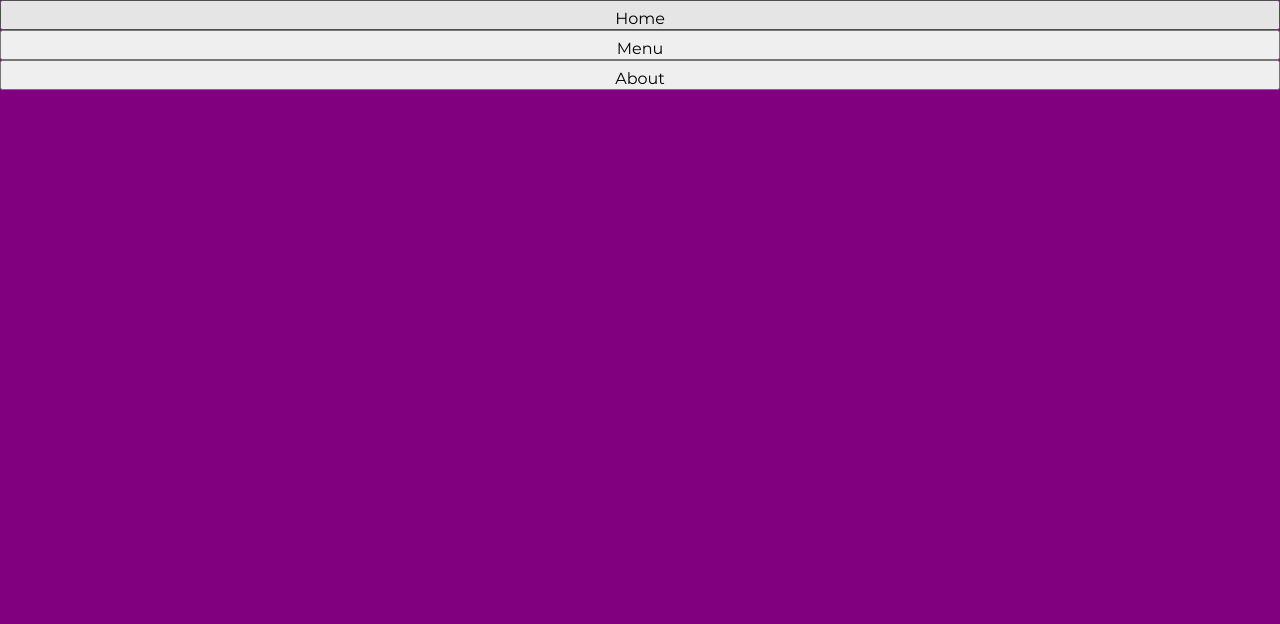
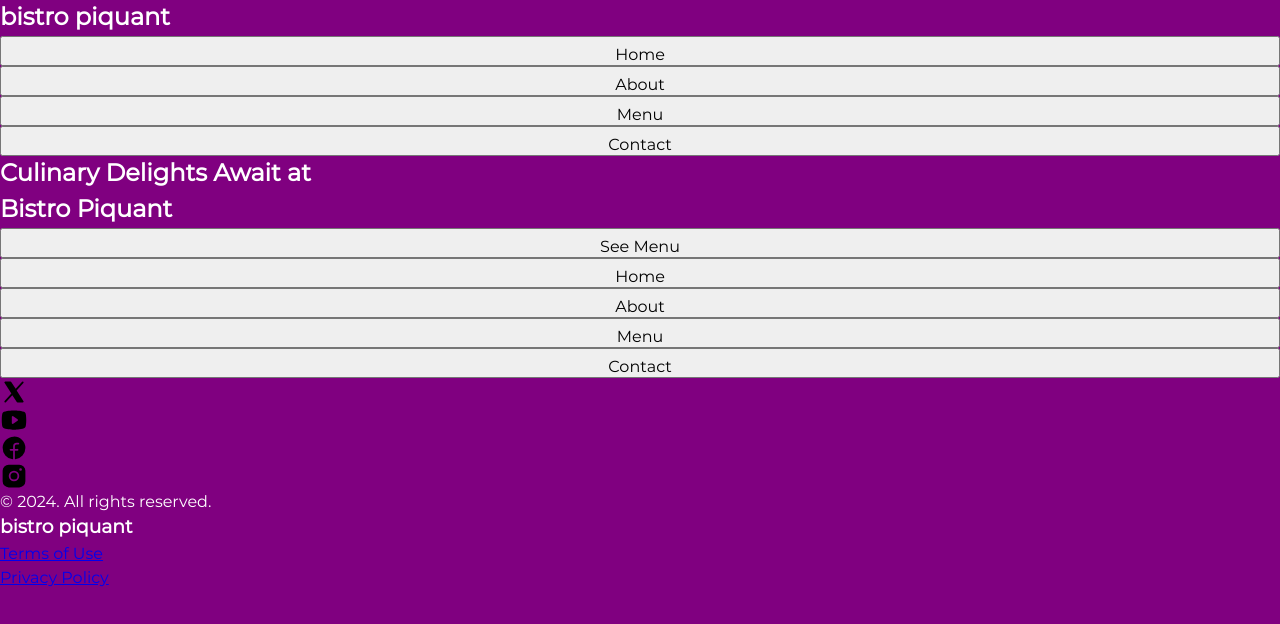
Before and after one commit to EmrahIso/Restaurant-Homepage, a website built with webpack: page src/template.html in a window 1280 px wide. Built offline with nearby package versions, Linux system fonts and the light colour scheme.

Commit message:
Added HTML structure for header and footer

```diff
--- a/src/template.html
+++ b/src/template.html
@@ -6,13 +6,89 @@
     <title>Document</title>
 </head>
 <body>
-    <header>
-        <nav>
-            <button>Home</button>
-            <button>Menu</button>
-            <button>About</button>
-        </nav>
+    <header class="header">
+        <div class="container">
+            <nav class="navigation navigation--header">
+                <h1 class="main-heading">bistro piquant</h1>
+                <ul class="navigation__list">
+                    <li>
+                        <button class="button button--navigation">Home</button>
+                    </li>
+                    <li>
+                        <button class="button button--navigation">About</button>
+                    </li>
+                    <li>
+                        <button class="button button--navigation">Menu</button>
+                    </li>
+                    <li>
+                        <button class="button button--navigation">Contact</button>
+                    </li>
+                </ul>
+            </nav>
+            <div class="header__content-box">
+                <div>
+                    <h2 class="secondary-heading">Culinary Delights Await at <br> Bistro Piquant</h2>
+                    <button class="button button--cta">See Menu</button>
+                </div>
+                <div class="header__info">
+                    <div></div>
+                </div>
+            </div>
+        </div>
     </header>
-    <div id="content"></div>
+    <div id="content">
+    </div>
+    <footer class="footer">
+        <div class="container">
+            <div class="footer__layout-up">
+                <nav class="navigation navigation--footer">
+                    <ul class="navigation__list navigation__list--footer">
+                        <li>
+                            <button class="button button--navigation">Home</button>
+                        </li>
+                        <li>
+                            <button class="button button--navigation">About</button>
+                        </li>
+                        <li>
+                            <button class="button button--navigation">Menu</button>
+                        </li>
+                        <li>
+                            <button class="button button--navigation">Contact</button>
+                        </li>
+                    </ul>
+                </nav>
+                <div class="social">
+                    <ul class="social__list">
+                        <li><a href="#" rel="noopener noreferrer" class="social__link">
+                            <svg xmlns="http://www.w3.org/2000/svg" class="social__link-icon" width="28" height="28" fill="#000000" viewBox="0 0 256 256"><path d="M215,219.85a8,8,0,0,1-7,4.15H160a8,8,0,0,1-6.75-3.71l-40.49-63.63L53.92,221.38a8,8,0,0,1-11.84-10.76l61.77-68L41.25,44.3A8,8,0,0,1,48,32H96a8,8,0,0,1,6.75,3.71l40.49,63.63,58.84-64.72a8,8,0,0,1,11.84,10.76l-61.77,67.95,62.6,98.38A8,8,0,0,1,215,219.85Z"></path></svg>
+                        </a></li>
+                        <li><a href="#" rel="noopener noreferrer" class="social__link">
+                            <svg xmlns="http://www.w3.org/2000/svg" class="social__link-icon" width="28" height="28" fill="#000000" viewBox="0 0 256 256"><path d="M234.33,69.52a24,24,0,0,0-14.49-16.4C185.56,39.88,131,40,128,40s-57.56-.12-91.84,13.12a24,24,0,0,0-14.49,16.4C19.08,79.5,16,97.74,16,128s3.08,48.5,5.67,58.48a24,24,0,0,0,14.49,16.41C69,215.56,120.4,216,127.34,216h1.32c6.94,0,58.37-.44,91.18-13.11a24,24,0,0,0,14.49-16.41c2.59-10,5.67-28.22,5.67-58.48S236.92,79.5,234.33,69.52Zm-73.74,65-40,28A8,8,0,0,1,108,156V100a8,8,0,0,1,12.59-6.55l40,28a8,8,0,0,1,0,13.1Z"></path></svg>
+                        </a></li>
+                        <li><a href="#" rel="noopener noreferrer" class="social__link">
+                            <svg xmlns="http://www.w3.org/2000/svg" class="social__link-icon" width="28" height="28" fill="#000000" viewBox="0 0 256 256"><path d="M232,128a104.16,104.16,0,0,1-91.55,103.26,4,4,0,0,1-4.45-4V152h24a8,8,0,0,0,8-8.53,8.17,8.17,0,0,0-8.25-7.47H136V112a16,16,0,0,1,16-16h16a8,8,0,0,0,8-8.53A8.17,8.17,0,0,0,167.73,80H152a32,32,0,0,0-32,32v24H96a8,8,0,0,0-8,8.53A8.17,8.17,0,0,0,96.27,152H120v75.28a4,4,0,0,1-4.44,4A104.15,104.15,0,0,1,24.07,124.09c2-54,45.74-97.9,99.78-100A104.12,104.12,0,0,1,232,128Z"></path></svg>
+                        </a></li>
+                        <li><a href="#" rel="noopener noreferrer" class="social__link">
+                            <svg xmlns="http://www.w3.org/2000/svg" class="social__link-icon" width="28" height="28" fill="#000000" viewBox="0 0 256 256"><path d="M176,24H80A56.06,56.06,0,0,0,24,80v96a56.06,56.06,0,0,0,56,56h96a56.06,56.06,0,0,0,56-56V80A56.06,56.06,0,0,0,176,24ZM128,176a48,48,0,1,1,48-48A48.05,48.05,0,0,1,128,176Zm60-96a12,12,0,1,1,12-12A12,12,0,0,1,188,80Zm-28,48a32,32,0,1,1-32-32A32,32,0,0,1,160,128Z"></path></svg>
+                        </a></li>
+                    </ul>
+                </div>
+            </div>
+            <div class="footer__layout-down">
+                <div>
+                    <p class="copyright">&copy; 2024. All rights reserved.</p>
+                </div>
+                <div>
+                    <h3 class="main-heading">bistro piquant</h3>
+                </div>
+                <div>
+                    <ul class="footer__info-list">
+                        <li><a href="#" class="footer__info-link">Terms of Use</a></li>
+                        <li><a href="#" class="footer__info-link">Privacy Policy</a></li>
+                    </ul>
+                </div>
+            </div>
+        </div>
+    </footer>
 </body>
 </html>
```
